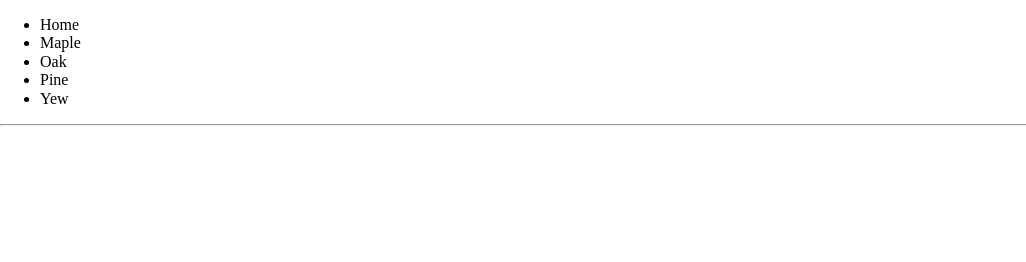
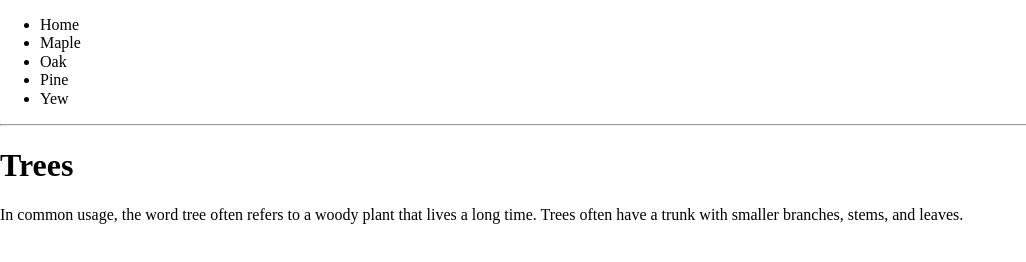
Before and after one commit to jenny0927/Trees, a website: page index.html in a window 1280 px wide. Shown: the whole page, without its empty margins (0-1026 px from the left). Drawn offline with nearby package versions, Linux system fonts and the light colour scheme.

Commit message:
add an article for trees in general
Signed-off-by: Kushal Hada (developer) <kushaldeveloper@gmail.com>

```diff
--- a/index.html
+++ b/index.html
@@ -27,6 +27,17 @@
         </ul>
     </nav>
     <hr />
+    <article id="overview">
+        <header>
+            <h1>
+                Trees
+            </h1>
+        </header>
+        <p class="lead">
+            In common usage, the word tree often refers to a woody plant that lives a long time.
+            Trees often have a trunk with smaller branches, stems, and leaves.
+        </p>
+    </article>
 </body>
 
 </html>
```
